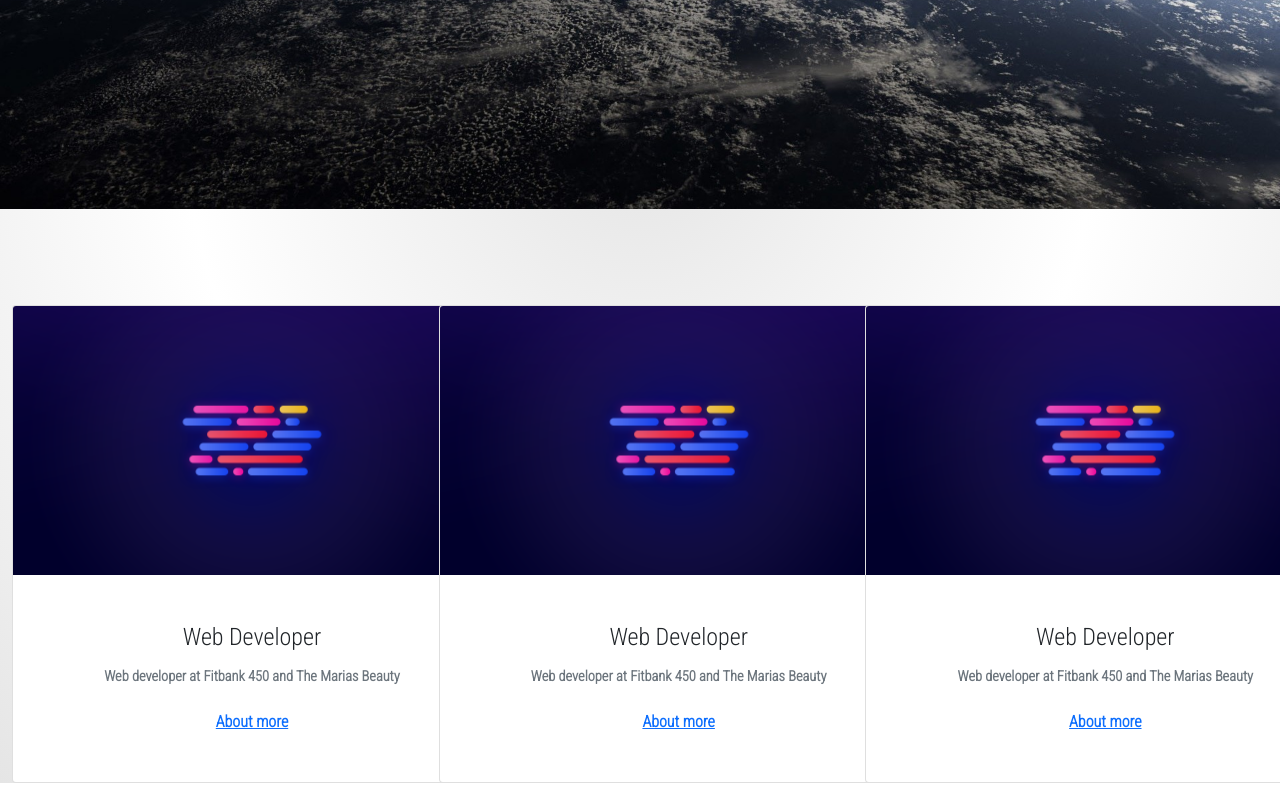
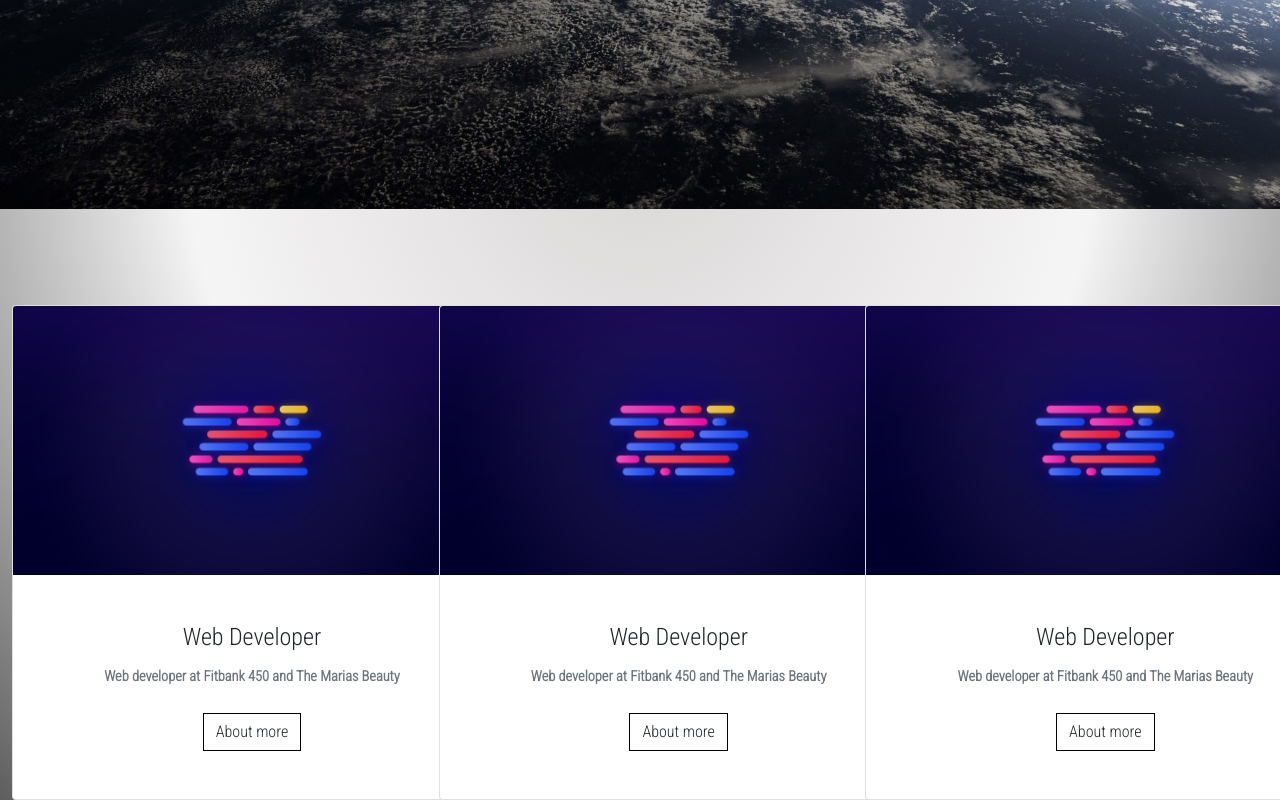
Before and after one commit to KennedyCordeiro/PortifolioReact, a React (Create React App) app: page / in a window 1280 px wide. Shown: the part 511-1311 px from the top of the page. Built offline with nearby package versions, Linux system fonts and the light colour scheme.

Commit message:
Consertado erro do bootstrap e adicionado botão dos cards

```diff
--- a/src/App.css
+++ b/src/App.css
@@ -43,7 +43,7 @@ nav a.nav-link{
 }
 
 body{
-  background-color: #ffffff;
+  background-color: #000000 !important;
   font-family: 'Roboto Condensed', sans-serif;
   font-weight:  bold;
 }
--- a/src/App.js
+++ b/src/App.js
@@ -2,7 +2,7 @@ import Navbar from './components/Navbar';
 import './App.css';
 import 'bootstrap/dist/css/bootstrap.min.css';
 import Header from './components/Header';
-import Card from './components/Cards/Card'
+import Card from './components/Card'
 
 function App() {
   return (
--- a/src/components/Cards/CardUI.jsx
+++ b/src/components/CardUI.jsx
@@ -1,7 +1,7 @@
 import React from 'react';
-import '../../../node_modules/bootstrap/dist/css/bootstrap.min.css'
-import code from './../../img/code.png';
-import './../../css/Cards.css';
+import 'bootstrap/dist/css/bootstrap.min.css';
+import code from './../img/code.png';
+import './../css/Cards.css'
 
 const CardUI = props => {
     return (
@@ -12,7 +12,7 @@ const CardUI = props => {
             <div className='card-body text-dark'>
                 <h4 className='card-title'>Web Developer</h4>
                 <p className='card-text text-secondary'>Web developer at Fitbank 450 and The Marias Beauty</p>
-                <a href = '#' className='btn-card btn-sucess btn-outline-sucess'>About more</a>
+                <a href = '#' className='btn btn-card btn-outline-sucess'>About more</a>
             </div>
         </div>
     );
--- a/src/css/Cards.css
+++ b/src/css/Cards.css
@@ -1,9 +1,21 @@
 body {
-  background: radial-gradient(#e5e5e5, #ffff, #e5e5e5);
+  background: radial-gradient(#d9d6d6, rgb(246, 245, 245), #5e5e5e);
 }
 
 .card {
   width: 30rem;
+}
+.btn-card{
+  border: 1px solid;
+  border-color: black;
+  border-radius: 0px;
+  margin-top: 3px;
+}
+.btn-card:hover{
+  background-color: #060000;
+  color:#ffffff !important;
+  border-color: #d9d6d6;
+  border: 1px solid;
 }
 
 .card:hover{
--- a/src/index.js
+++ b/src/index.js
@@ -3,7 +3,7 @@ import ReactDOM from 'react-dom';
 import './index.css';
 import App from './App';
 import reportWebVitals from './reportWebVitals';
-
+import 'bootstrap/dist/css/bootstrap.min.css';
 
 ReactDOM.render(
   <React.StrictMode>
```
Also changed, not shown: src/components/Card.jsx (renamed from src/components/Cards/Card.jsx, +4 -4 lines).
